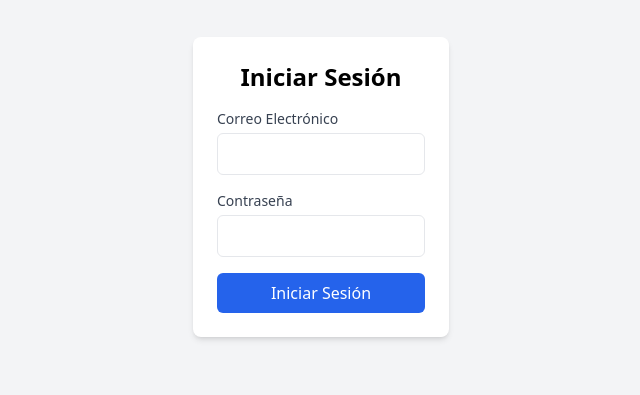
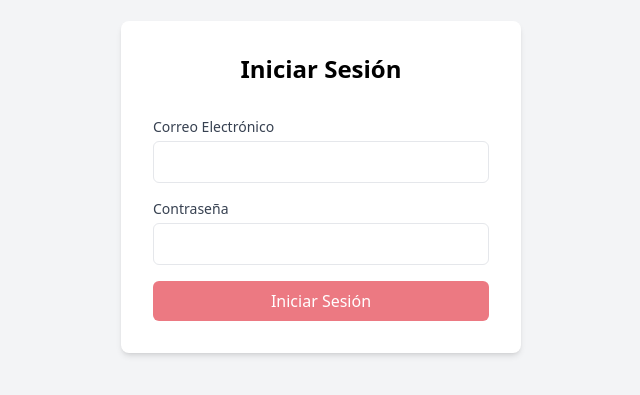
Before and after one commit to HackatonInclusionDigital/frontend_InclusionDigital, an Angular app: page /login in a window 1280 px wide. Shown: the part 213-608 px from the top of the page, without its empty margins (319-959 px from the left). Built offline with nearby package versions, Linux system fonts and the light colour scheme.

Commit message:
featuring: vista de login

```diff
--- a/src/app/pages/login/login.component.css
+++ b/src/app/pages/login/login.component.css
@@ -1,9 +1,23 @@
 .container {
   height: 100vh;
   width: 100vw;
-
 }
 
 .loginForm {
-  max-width: 20%;
+  max-width: 400px;
+  width: 100%;
+  padding: 2rem;
+  box-sizing: border-box;
 }
+
+button:disabled {
+  opacity: 0.6;
+  cursor: not-allowed;
+}
+
+.bg-rojo{
+  background-color: #E02130;
+  :hover{
+    background-color: #810b15;
+  }
+}
--- a/src/app/pages/login/login.component.html
+++ b/src/app/pages/login/login.component.html
@@ -1,19 +1,41 @@
 <div class="container flex flex-col justify-center items-center">
-    <div class="loginForm bg-white p-6 shadow-md rounded-lg">
-      <form [formGroup]="loginForm" (ngSubmit)="onSubmit()">
+    <div class="loginForm flex flex-col bg-white p-6 shadow-md rounded-lg">
+      <form [formGroup]="loginForm" (ngSubmit)="onSubmit()" class="flex flex-col space-y-4">
         <h2 class="text-2xl font-bold text-center mb-4">Iniciar Sesión</h2>
 
         <div class="mb-4">
           <label for="email" class="block text-sm font-medium text-gray-700">Correo Electrónico</label>
-          <input type="email" id="email" formControlName="email" class="mt-1 block w-full p-2 border rounded-md focus:outline-none focus:ring focus:border-blue-300">
+          <input
+            type="email"
+            id="email"
+            formControlName="email"
+            class="mt-1 block w-full p-2 border rounded-md focus:outline-none focus:ring focus:border-blue-300"
+          />
+          <div *ngIf="loginForm.get('email')?.touched && loginForm.get('email')?.invalid" class="text-red-500 text-sm mt-1">
+            <p *ngIf="loginForm.get('email')?.errors?.['required']">El correo es obligatorio.</p>
+            <p *ngIf="loginForm.get('email')?.errors?.['email']">Debe ingresar un correo válido.</p>
+          </div>
         </div>
 
         <div class="mb-4">
           <label for="password" class="block text-sm font-medium text-gray-700">Contraseña</label>
-          <input type="password" id="password" formControlName="password" class="mt-1 block w-full p-2 border rounded-md focus:outline-none focus:ring focus:border-blue-300">
+          <input
+            type="password"
+            id="password"
+            formControlName="password"
+            class="mt-1 block w-full p-2 border rounded-md focus:outline-none focus:ring focus:border-blue-300"
+          />
+          <div *ngIf="loginForm.get('password')?.touched && loginForm.get('password')?.invalid" class="text-red-500 text-sm mt-1">
+            <p *ngIf="loginForm.get('password')?.errors?.['required']">La contraseña es obligatoria.</p>
+            <p *ngIf="loginForm.get('password')?.errors?.['minlength']">La contraseña debe tener al menos 6 caracteres.</p>
+          </div>
         </div>
 
-        <button type="submit" class="w-full bg-blue-600 text-white py-2 rounded-md hover:bg-blue-700 transition">
+        <button
+          type="submit"
+          class="w-full flex justify-center bg-rojo text-white py-2 rounded-md transition-colors duration-200"
+          [disabled]="loginForm.invalid"
+        >
           Iniciar Sesión
         </button>
       </form>
--- a/src/app/pages/login/login.component.ts
+++ b/src/app/pages/login/login.component.ts
@@ -1,6 +1,8 @@
 import { CommonModule } from '@angular/common';
 import { ChangeDetectionStrategy, Component } from '@angular/core';
 import { ReactiveFormsModule, FormBuilder, FormGroup, Validators } from '@angular/forms';
+import { UserService } from './../../services/user.service';
+import { LoginRequest } from './../../interfaces/loginRequest.interface';
 
 @Component({
   selector: 'app-login',
@@ -16,7 +18,10 @@ import { ReactiveFormsModule, FormBuilder, FormGroup, Validators } from '@angula
 export class LoginComponent {
   loginForm: FormGroup;
 
-  constructor(private fb: FormBuilder) {
+  constructor(
+    private fb: FormBuilder,
+    private userService: UserService
+  ) {
     this.loginForm = this.fb.group({
       email: ['', [Validators.required, Validators.email]],
       password: ['', [Validators.required, Validators.minLength(6)]],
@@ -25,9 +30,11 @@ export class LoginComponent {
 
   onSubmit(): void {
     if (this.loginForm.valid) {
-      console.log('Formulario válido:', this.loginForm.value);
-    } else {
-      console.log('Formulario no válido');
+      const request: LoginRequest = this.loginForm.value;
+      this.userService.login(request).subscribe({
+        next: (response) => console.log('Inicio de sesión exitoso:', response),
+        error: (err) => console.error('Error al iniciar sesión:', err),
+      });
     }
   }
 }
--- /dev/null
+++ b/src/app/services/user.service.ts
@@ -0,0 +1,18 @@
+// src/app/services/user.service.ts
+import { Injectable } from '@angular/core';
+import { HttpClient } from '@angular/common/http';
+import { Observable } from 'rxjs';
+import { LoginRequest } from '../interfaces/loginRequest.interface';
+
+@Injectable({
+  providedIn: 'root'
+})
+export class UserService {
+  private baseURL = 'https://api.example.com'; // Cambia esta URL según tu API
+
+  constructor(private http: HttpClient) {}
+
+  login(request: LoginRequest): Observable<any> {
+    return this.http.post<any>(`${this.baseURL}/login`, request);
+  }
+}
```
